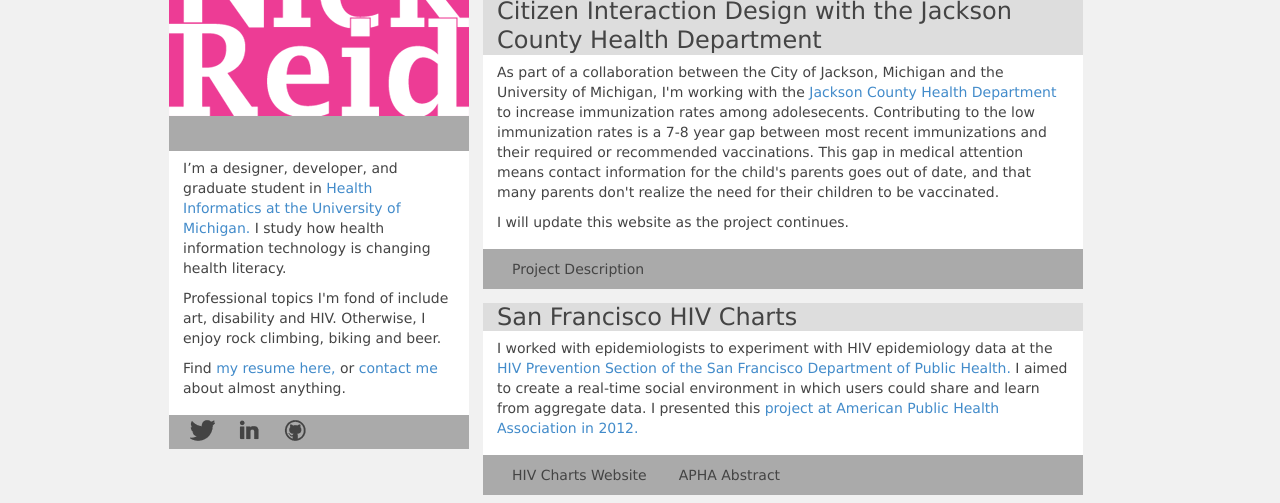
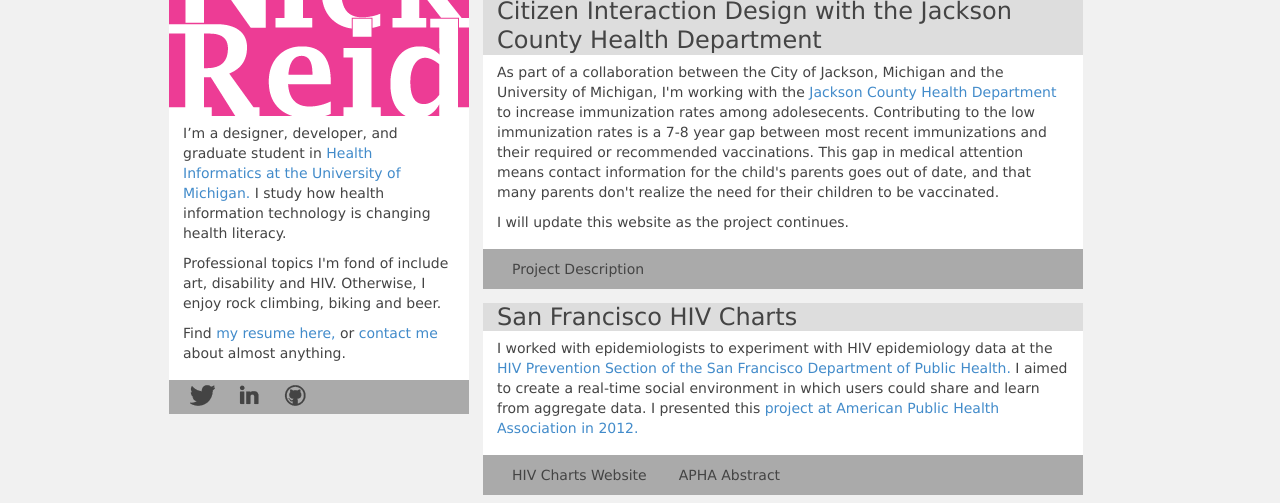
Before and after one commit to nickdotreid/nickreidcom, a plain HTML site: page index.html in a window 1280 px wide. Shown: the part 70-573 px from the top of the page. Drawn offline with nearby package versions, Linux system fonts and the light colour scheme.

Commit message:
added new logo and tweaking main nav a little

```diff
--- a/index.html
+++ b/index.html
@@ -20,7 +20,6 @@
             <div class="container">
                 <header class="column section">
                     <h1 class="site-logo">Nick Reid</h1>
-                    <ul class="nav nav-pills nav-filler" ></ul>
                     <section class="content about">
                         <div class="content-inner inner">
                             <p>I’m a designer, developer, and graduate student in <a href="http://healthinformatics.umich.edu/">Health Informatics at the University of Michigan.</a> I study how health information technology is changing health literacy.</p>
--- a/less/logos.less
+++ b/less/logos.less
@@ -1,13 +1,16 @@
 .site-logo{
 	background-color:		@highlightColor;
-	background-position:	top left;
+	background-position:	top center;
 	background-repeat:		no-repeat;
-	background-image:		url('../img/nickreid-logo-300x186.png');
-	width:					300px;
+	background-image:		url('../img/nickreid-logo-400x186.png');
 	height:					186px;
 	margin:					0px;
 	overflow:				hidden;
 	text-indent:			-30000em;
+}
+
+@media (min-width:@smallSize){
+	width: 300px;
 }
 
 .nav-tabs > li.button-icon > a, .nav-pills > li.button-icon > a{
```
Also changed, not shown: css/nickreid.css, img/nickreid-logo-400x186.png (added), img/nickreid-logo.png.
